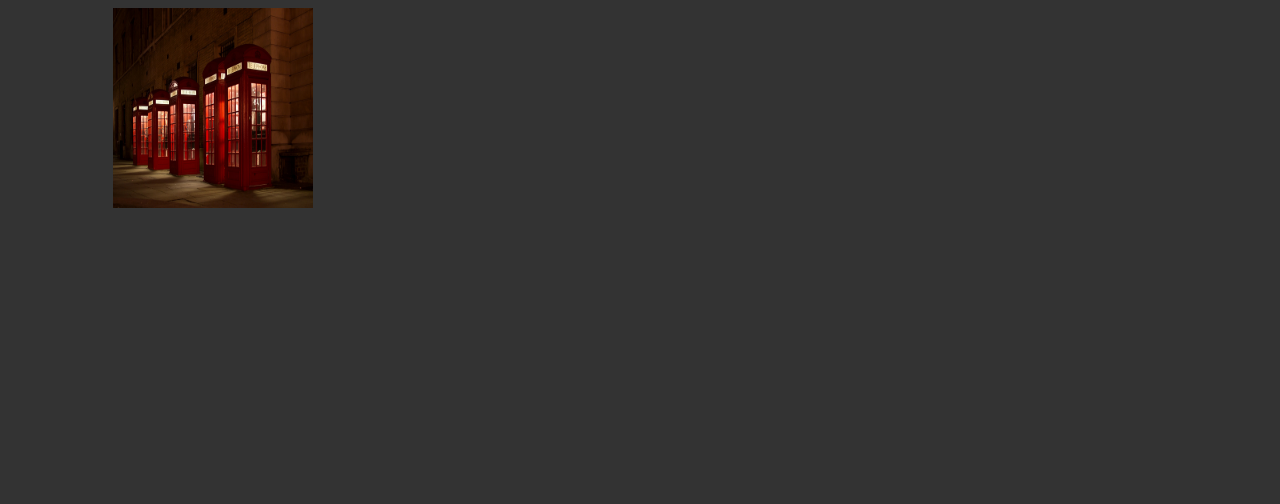
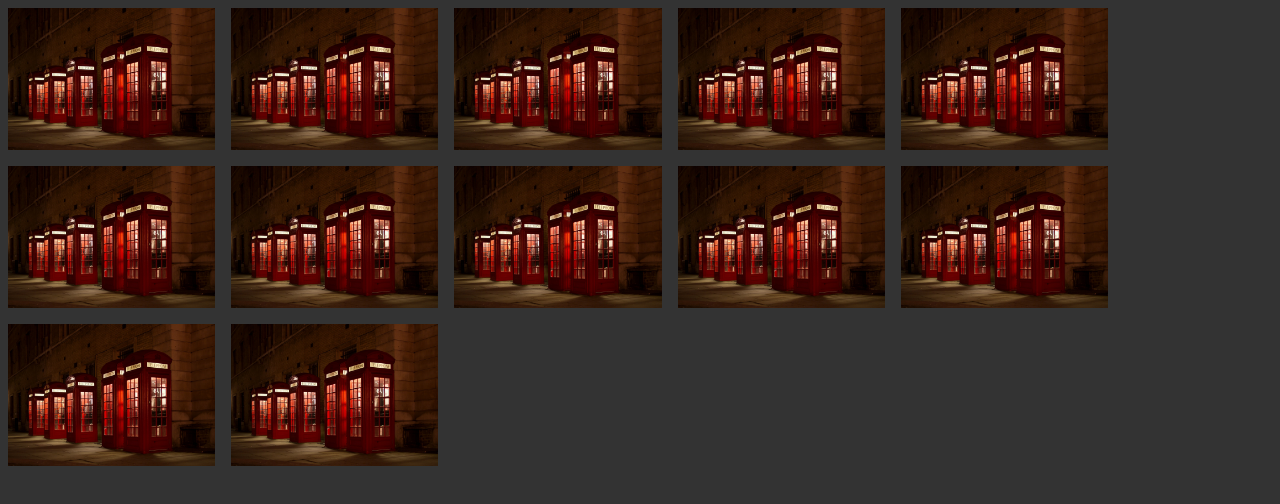
Before and after one commit to leandrofahur/modern-css-and-html, a plain HTML site: page sandbox/memory-game/views/index.html in a window 1280 px wide. Drawn offline with Linux system fonts and the light colour scheme.

Commit message:
auto-fit for the grid + minmax(minValu, maxValue)

```diff
--- a/sandbox/memory-game/css/style.css
+++ b/sandbox/memory-game/css/style.css
@@ -9,18 +9,24 @@ html, body {
   background-color: var(--dark-color);
 }
 
+/* Utilities */
+.container {
+  max-width: var(--max-width);
+}
+
 /* Memory game */
 #memory-game .memory-grid {
   display: grid;
-  grid-template-columns: repeat(3, 1fr);
+  grid-template-columns: repeat(auto-fit, minmax(200px, 1fr));
+  grid-column: 1;
   grid-gap: 1rem;
 }
 
 #memory-game .memory-grid > * {
   background-color: #f3f3f3;
-  height: 200px;
-  width: 200px;
   justify-self: center;
+  height: 100%;
+  width: 100%;
 }
 
 #memory-game .memory-grid img {
--- a/sandbox/memory-game/js/app.js
+++ b/sandbox/memory-game/js/app.js
@@ -1,5 +1,7 @@
 const memoryCard = document.querySelector('.memory-grid');
 
-const div = document.createElement('div');
-div.innerHTML = `<img src="../img/img1.jpeg" alt="">`;
-memoryCard.appendChild(div)
+for (let i = 0; i < 12; i++) {
+  const div = document.createElement('div');
+  div.innerHTML = `<img src="../img/img1.jpeg" alt="">`;
+  memoryCard.appendChild(div);
+}
--- a/sandbox/memory-game/views/index.html
+++ b/sandbox/memory-game/views/index.html
@@ -10,16 +10,12 @@
 
 <body>
   <main id="memory-game">
-    <div class="memory-grid">
-      <!-- <div>
-        <img src="../img/img1.jpeg" alt="">
+    <div class="container">
+      <div class="memory-grid">
+        <!-- <div>
+          <img src="../img/img1.jpeg" alt="">
+        </div> -->
       </div>
-      <div>
-        <img src="../img/img1.jpeg" alt="">
-      </div>
-      <div>
-        <img src="../img/img1.jpeg" alt="">
-      </div> -->
     </div>
   </main>
   <script src="../js/app.js"></script>
```
